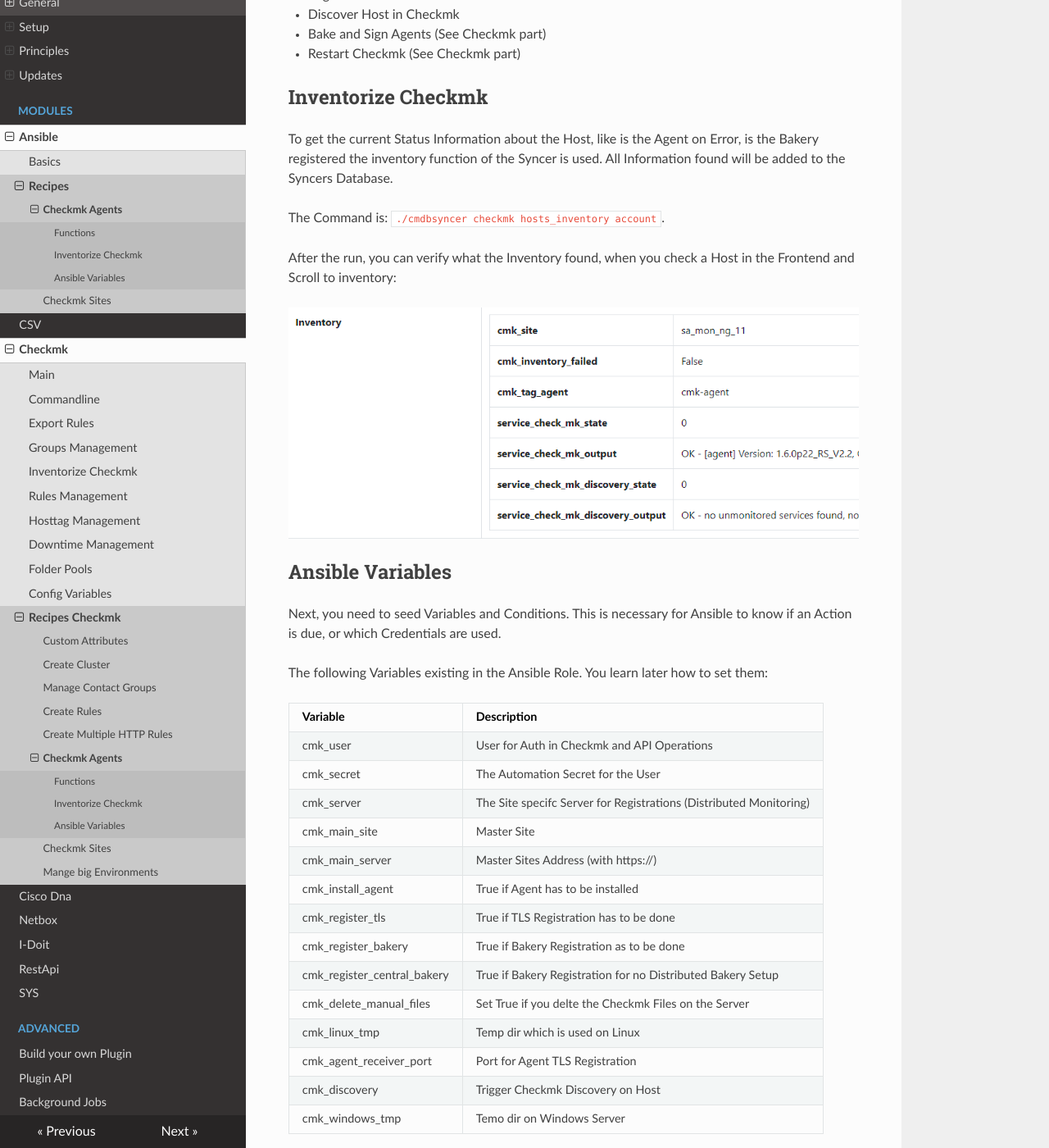
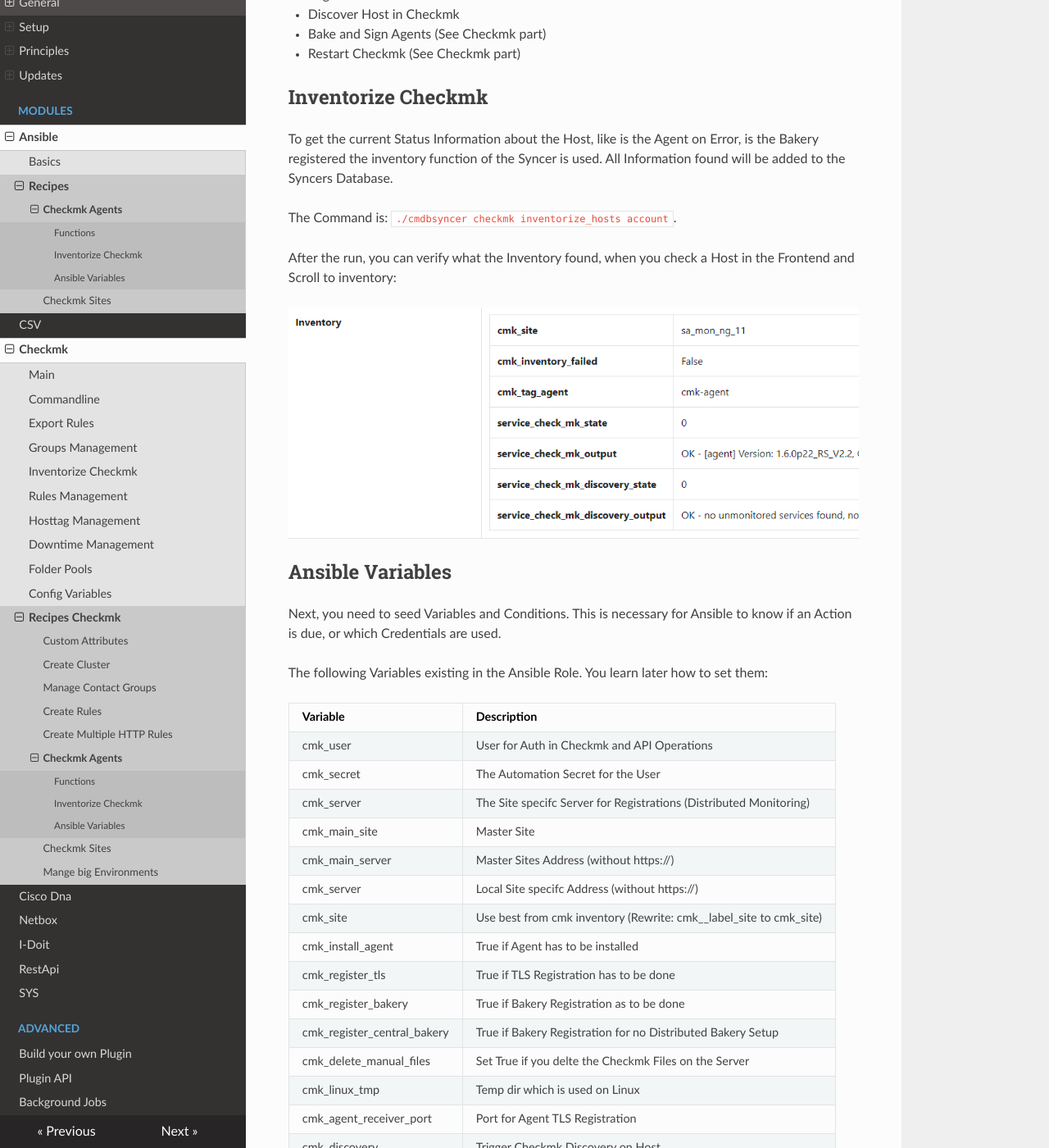
Before and after one commit to kuhn-ruess/cmdbsyncer-docs, an MkDocs documentation site: the page built from docs/ansible/cmk_agents.md, in a window 1280 px wide and 1400 px high, scrolled down 546 px. Shown: the whole window at 82% size. Built offline with MkDocs 1.6.1, drawn with Linux system fonts in a browser that asks for light colours; nearby versions of some CDN libraries; some of the changed text lies outside the part shown.

Commit message:
Updated docu

```diff
--- a/docs/ansible/cmk_agents.md
+++ b/docs/ansible/cmk_agents.md
@@ -19,7 +19,7 @@
 To get the current Status Information about the Host, like is the Agent on Error, is the Bakery registered the inventory function of the Syncer is used. All Information found will be added to the Syncers Database.
 
 The Command is:
-`./cmdbsyncer checkmk hosts_inventory account`.
+`./cmdbsyncer checkmk inventorize_hosts account`.
 
 After the run, you can verify what the Inventory found, when you check a Host in the Frontend and Scroll to inventory:
 
@@ -36,7 +36,9 @@
 | cmk_secret | The Automation Secret for the User |
 | cmk_server | The Site specifc Server for Registrations (Distributed Monitoring) |
 | cmk_main_site | Master Site |
-| cmk_main_server | Master Sites Address (with https://) |
+| cmk_main_server | Master Sites Address (without https://) |
+| cmk_server | Local Site specifc Address (without https://) |
+| cmk_site | Use best from cmk inventory (Rewrite: cmk__label_site to cmk_site) |
 | cmk_install_agent | True if Agent has to be installed |
 | cmk_register_tls | True if TLS Registration has to be done |
 | cmk_register_bakery | True if Bakery Registration as to be done |
```
Also changed, not shown: other parts of docs/ansible/cmk_agents.md (+1 -1 lines).
